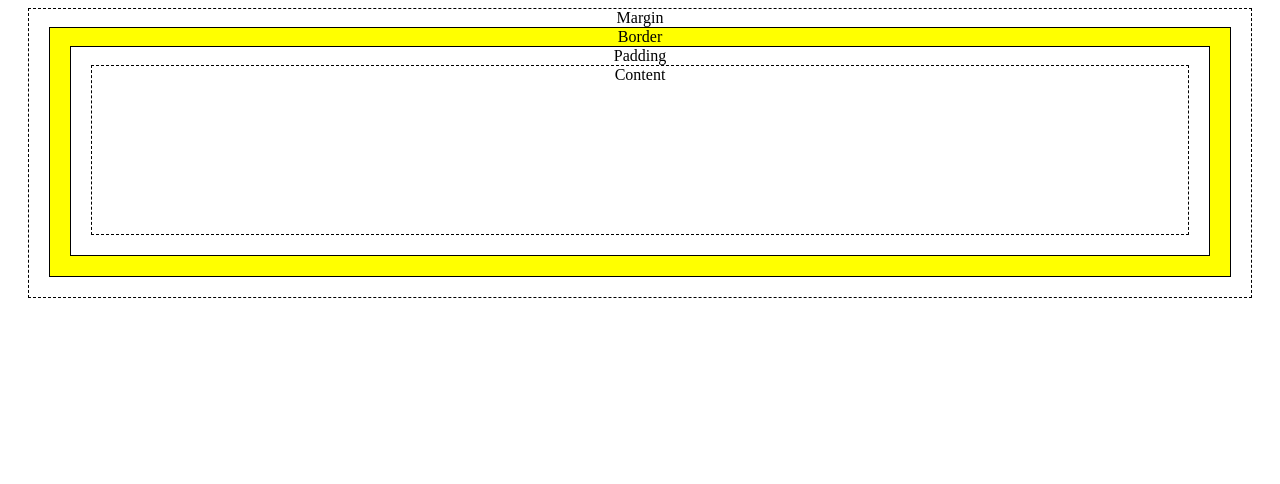
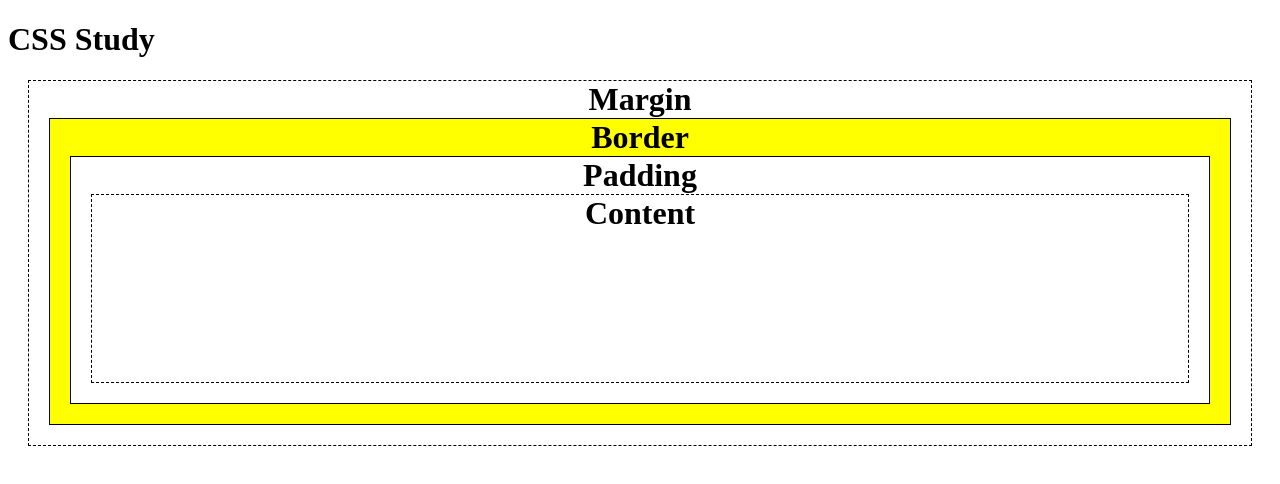
Before and after one commit to zj421002/CodeSandbox, a plain HTML site: page index.html in a window 1280 px wide. Drawn offline with Linux system fonts and the light colour scheme.

Commit message:
Add H1 tag

```diff
--- a/index.html
+++ b/index.html
@@ -7,6 +7,7 @@
     <link rel="stylesheet" href="style.css" />
   </head>
   <body>
+    <h1>CSS Study<h1>
     <div id="BoxMargin">
       Margin
       <div id="BoxBorder">
```
